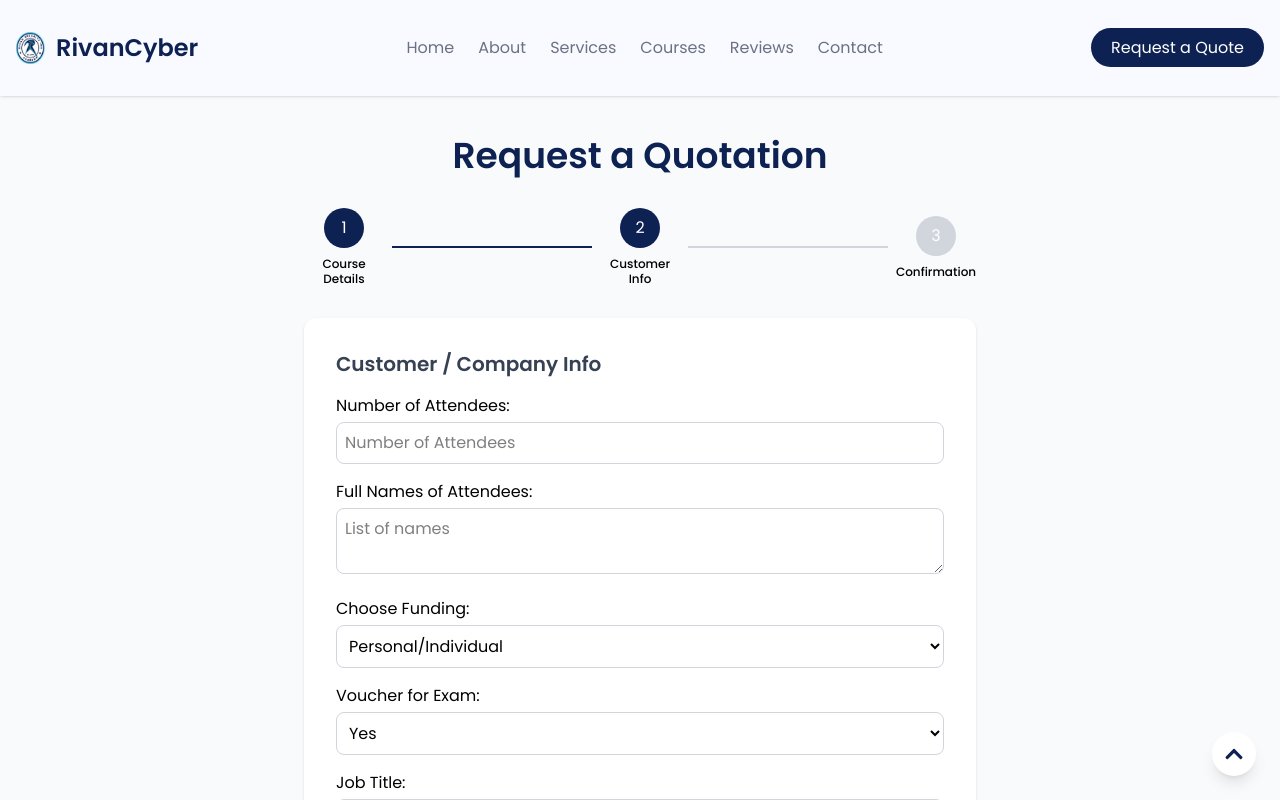
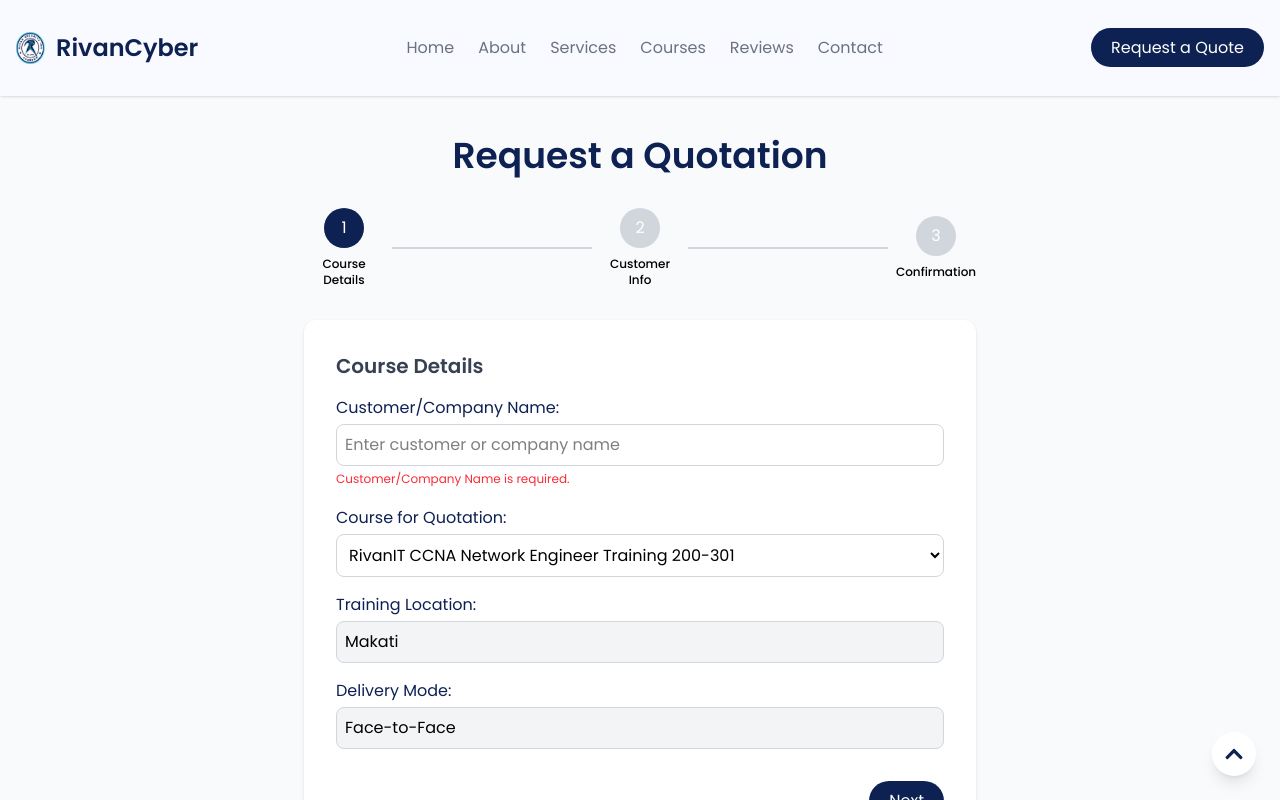
Before and after one commit to JemsProg/rivan_practice_web, a React (Vite) app in the folder frontend/: page /quotation in a window 1280 px wide. Both pictures are taken after a click on the button "Next". Shown: the top 800 px of the page. Built offline with nearby package versions, Linux system fonts and the light colour scheme.

Commit message:
fix quotation problems

```diff
--- a/frontend/src/pages/Quotation.jsx
+++ b/frontend/src/pages/Quotation.jsx
@@ -8,6 +8,7 @@ const Quotation = () => {
 
   // Multi-step form state
   const [currentStep, setCurrentStep] = useState(1);
+  const [errors, setErrors] = useState({});
   const [formData, setFormData] = useState({
     customerName: "",
     course: "RivanIT CCNA Network Engineer Training 200-301",
@@ -21,9 +22,9 @@ const Quotation = () => {
     email: "",
     contactNumber: "",
     message: "",
-    notARobot: false,
   });
 
+  // Options for the course select
   const courseOptions = [
     "RivanIT CCNA Network Engineer Training 200-301",
     "CCNP Enterprise: ENCORxENARSIxSDWAN",
@@ -32,27 +33,72 @@ const Quotation = () => {
     "RIVAN ITILV3/4",
   ];
 
+  // Funding options
+  const fundingOptions = ["Personal/Individual", "Sponsor/Corporate"];
+
+  // Update form data on change
+  const handleChange = (e) => {
+    const { name, value, type, checked } = e.target;
+    setFormData((prev) => ({
+      ...prev,
+      [name]: type === "checkbox" ? checked : value,
+    }));
+
+    // Clear error for this field when user types
+    setErrors((prev) => ({ ...prev, [name]: "" }));
+  };
+
+  // Validate required fields for each step
+  const validateStep = () => {
+    const newErrors = {};
+    if (currentStep === 1) {
+      if (!formData.customerName.trim()) {
+        newErrors.customerName = "Customer/Company Name is required.";
+      }
+    } else if (currentStep === 2) {
+      if (!formData.numberOfAttendees) {
+        newErrors.numberOfAttendees = "Number of Attendees is required.";
+      }
+      if (!formData.attendeeNames.trim()) {
+        newErrors.attendeeNames = "Full Names of Attendees is required.";
+      }
+      if (!formData.jobTitle.trim()) {
+        newErrors.jobTitle = "Job Title is required.";
+      }
+      if (!formData.email.trim()) {
+        newErrors.email = "Email is required.";
+      }
+      if (!formData.contactNumber.trim()) {
+        newErrors.contactNumber = "Contact Number is required.";
+      }
+    } else if (currentStep === 3) {
+      if (!formData.message.trim()) {
+        newErrors.message = "Message is required.";
+      }
+    }
+    setErrors(newErrors);
+    return Object.keys(newErrors).length === 0;
+  };
+
+  // Navigation functions
   const goToNextStep = () => {
-    if (currentStep < 3) setCurrentStep(currentStep + 1);
+    if (validateStep()) {
+      setCurrentStep(currentStep + 1);
+    }
   };
 
   const goToPrevStep = () => {
-    if (currentStep > 1) setCurrentStep(currentStep - 1);
-  };
-
-  const handleChange = (e) => {
-    const { name, value, type, checked } = e.target;
-    setFormData({
-      ...formData,
-      [name]: type === "checkbox" ? checked : value,
-    });
+    if (currentStep > 1) {
+      setCurrentStep(currentStep - 1);
+    }
   };
 
   const handleSubmit = (e) => {
     e.preventDefault();
+    if (validateStep()) {
       console.log("Form Data:", formData);
-    alert("Quotation requested!");
-    // Reset form data
+      // Submission logic goes here
+      // Reset form data and step after successful submission
       setFormData({
         customerName: "",
         course: "RivanIT CCNA Network Engineer Training 200-301",
@@ -66,29 +112,41 @@ const Quotation = () => {
         email: "",
         contactNumber: "",
         message: "",
-      notARobot: false,
       });
       setCurrentStep(1);
+      setErrors({});
+    }
   };
 
-  // ----- STEP COMPONENTS -----
-  const Step1 = () => (
+  // Render content for each step
+  const renderStepContent = () => {
+    switch (currentStep) {
+      case 1:
+        return (
           <div>
-      <h2 className="text-xl font-semibold mb-4 text-gray-700">Course Details</h2>
+            <h2 className="text-xl font-semibold mb-4 text-gray-700">
+              Course Details
+            </h2>
             <div className="mb-4">
-        <label className="block mb-1">Customer/Company Name:</label>
+              <label className="block mb-1 text-[#0D2153]">
+                Customer/Company Name:
+              </label>
               <input
                 type="text"
                 name="customerName"
                 value={formData.customerName}
                 onChange={handleChange}
+                placeholder="Enter customer or company name"
                 className="w-full p-2 border border-gray-300 rounded-lg"
-          placeholder="Enter customer or company name"
-          required
               />
+              {errors.customerName && (
+                <span className="text-red-500 text-xs">{errors.customerName}</span>
+              )}
             </div>
             <div className="mb-4">
-        <label className="block mb-1">Course for Quotation:</label>
+              <label className="block mb-1 text-[#0D2153]">
+                Course for Quotation:
+              </label>
               <select
                 name="course"
                 value={formData.course}
@@ -103,69 +161,91 @@ const Quotation = () => {
               </select>
             </div>
             <div className="mb-4">
-        <label className="block mb-1">Training Location:</label>
+              <label className="block mb-1 text-[#0D2153]">
+                Training Location:
+              </label>
               <input
                 type="text"
                 name="trainingLocation"
                 value={formData.trainingLocation}
-          onChange={handleChange}
-          className="w-full p-2 border border-gray-300 rounded-lg"
+                readOnly
+                className="w-full p-2 border border-gray-300 rounded-lg bg-gray-100"
               />
             </div>
             <div className="mb-4">
-        <label className="block mb-1">Delivery Mode:</label>
+              <label className="block mb-1 text-[#0D2153]">
+                Delivery Mode:
+              </label>
               <input
                 type="text"
                 name="deliveryMode"
                 value={formData.deliveryMode}
-          onChange={handleChange}
-          className="w-full p-2 border border-gray-300 rounded-lg"
+                readOnly
+                className="w-full p-2 border border-gray-300 rounded-lg bg-gray-100"
               />
             </div>
           </div>
         );
-
-  const Step2 = () => (
+      case 2:
+        return (
           <div>
-      <h2 className="text-xl font-semibold mb-4 text-gray-700">Customer / Company Info</h2>
+            <h2 className="text-xl font-semibold mb-4 text-gray-700">
+              Customer / Company Info
+            </h2>
             <div className="mb-4">
-        <label className="block mb-1">Number of Attendees:</label>
+              <label className="block mb-1 text-[#0D2153]">
+                Number of Attendees:
+              </label>
               <input
                 type="number"
                 name="numberOfAttendees"
                 value={formData.numberOfAttendees}
                 onChange={handleChange}
-          className="w-full p-2 border border-gray-300 rounded-lg"
                 min="1"
                 placeholder="Number of Attendees"
+                className="w-full p-2 border border-gray-300 rounded-lg"
               />
+              {errors.numberOfAttendees && (
+                <span className="text-red-500 text-xs">{errors.numberOfAttendees}</span>
+              )}
             </div>
             <div className="mb-4">
-        <label className="block mb-1">Full Names of Attendees:</label>
+              <label className="block mb-1 text-[#0D2153]">
+                Full Names of Attendees:
+              </label>
               <textarea
                 name="attendeeNames"
                 rows="2"
                 value={formData.attendeeNames}
                 onChange={handleChange}
+                placeholder="List of names"
                 className="w-full p-2 border border-gray-300 rounded-lg"
-          placeholder="List of names"
-        />
+              ></textarea>
+              {errors.attendeeNames && (
+                <span className="text-red-500 text-xs">{errors.attendeeNames}</span>
+              )}
             </div>
             <div className="mb-4">
-        <label className="block mb-1">Choose Funding:</label>
+              <label className="block mb-1 text-[#0D2153]">
+                Choose Funding:
+              </label>
               <select
                 name="fundingType"
                 value={formData.fundingType}
                 onChange={handleChange}
                 className="w-full p-2 border border-gray-300 rounded-lg"
               >
-          <option>Personal/Individual</option>
-          <option>Company Sponsored</option>
-          <option>Government Funded</option>
+                {fundingOptions.map((option) => (
+                  <option key={option} value={option}>
+                    {option}
+                  </option>
+                ))}
               </select>
             </div>
             <div className="mb-4">
-        <label className="block mb-1">Voucher for Exam:</label>
+              <label className="block mb-1 text-[#0D2153]">
+                Voucher for Exam:
+              </label>
               <select
                 name="voucherNeeded"
                 value={formData.voucherNeeded}
@@ -177,106 +257,103 @@ const Quotation = () => {
               </select>
             </div>
             <div className="mb-4">
-        <label className="block mb-1">Job Title:</label>
+              <label className="block mb-1 text-[#0D2153]">
+                Job Title:
+              </label>
               <input
                 type="text"
                 name="jobTitle"
                 value={formData.jobTitle}
                 onChange={handleChange}
+                placeholder="Enter your job title"
                 className="w-full p-2 border border-gray-300 rounded-lg"
-          placeholder="Enter your job title"
               />
+              {errors.jobTitle && (
+                <span className="text-red-500 text-xs">{errors.jobTitle}</span>
+              )}
             </div>
             <div className="mb-4">
-        <label className="block mb-1">Email:</label>
+              <label className="block mb-1 text-[#0D2153]">
+                Email:
+              </label>
               <input
                 type="email"
                 name="email"
                 value={formData.email}
                 onChange={handleChange}
+                placeholder="Enter your email"
                 className="w-full p-2 border border-gray-300 rounded-lg"
-          placeholder="Enter your email"
                 required
               />
+              {errors.email && (
+                <span className="text-red-500 text-xs">{errors.email}</span>
+              )}
             </div>
             <div className="mb-4">
-        <label className="block mb-1">Contact Number:</label>
+              <label className="block mb-1 text-[#0D2153]">
+                Contact Number:
+              </label>
               <input
                 type="text"
                 name="contactNumber"
                 value={formData.contactNumber}
                 onChange={handleChange}
+                placeholder="Enter your contact number"
                 className="w-full p-2 border border-gray-300 rounded-lg"
-          placeholder="Enter your contact number"
               />
+              {errors.contactNumber && (
+                <span className="text-red-500 text-xs">{errors.contactNumber}</span>
+              )}
             </div>
           </div>
         );
-
-  const Step3 = () => (
+      case 3:
+        return (
           <div>
-      <h2 className="text-xl font-semibold mb-4 text-gray-700">Message & Confirmation</h2>
+            <h2 className="text-xl font-semibold mb-4 text-gray-700">
+              Message & Confirmation
+            </h2>
             <div className="mb-4">
-        <label className="block mb-1">Message:</label>
+              <label className="block mb-1 text-[#0D2153]">
+                Message:
+              </label>
               <textarea
                 name="message"
                 rows="4"
                 value={formData.message}
                 onChange={handleChange}
+                placeholder="Enter your message (optional)"
                 className="w-full p-2 border border-gray-300 rounded-lg"
-          placeholder="Enter your message (optional)"
-        />
-      </div>
-      <div className="mb-4 flex items-center">
-        <input
-          type="checkbox"
-          name="notARobot"
-          checked={formData.notARobot}
-          onChange={handleChange}
-          className="mr-2"
-        />
-        <label>I’m not a robot</label>
+              ></textarea>
+              {errors.message && (
+                <span className="text-red-500 text-xs">{errors.message}</span>
+              )}
             </div>
           </div>
         );
-
-  const renderStepContent = () => {
-    switch (currentStep) {
-      case 1:
-        return <Step1 />;
-      case 2:
-        return <Step2 />;
-      case 3:
-        return <Step3 />;
       default:
-        return <Step1 />;
+        return null;
     }
   };
 
   return (
     <section className="py-10 bg-gray-50 min-h-screen">
       <div className="container mx-auto px-4">
-        {/* Title */}
         <div className="text-center mb-8">
           <h2 className="text-3xl md:text-4xl font-semibold text-[#0D2153]">
             Request a Quotation
           </h2>
         </div>
-        {/* Step Indicator */}
-        <div className="max-w-2xl mx-auto mb-8">
         <StepIndicator currentStep={currentStep} />
-        </div>
-        {/* Form Container */}
         <div className="max-w-2xl mx-auto bg-white p-6 md:p-8 rounded-xl shadow">
           <form onSubmit={handleSubmit}>
             {renderStepContent()}
-            {/* Navigation Buttons */}
             <div className="flex justify-between mt-8">
               {currentStep > 1 && (
                 <button
                   type="button"
                   onClick={goToPrevStep}
-                  className="px-5 py-2 bg-gray-300 text-gray-700 rounded-full hover:bg-gray-400"
+                  className="px-5 py-2 bg-gray-300 text-gray-700 rounded-full hover:bg-gray-400 cursor-pointer"
                 >
                   Back
                 </button>
@@ -285,7 +362,7 @@ const Quotation = () => {
                 <button
                   type="button"
                   onClick={goToNextStep}
-                  className="ml-auto px-5 py-2 bg-[#0D2153] text-white rounded-full hover:bg-[#09193E]"
+                  className="ml-auto px-5 py-2 bg-[#0D2153] text-white rounded-full hover:bg-[#09193E] cursor-pointer"
                 >
                   Next
                 </button>
@@ -293,7 +370,7 @@ const Quotation = () => {
               {currentStep === 3 && (
                 <button
                   type="submit"
-                  className="ml-auto px-5 py-2 bg-[#0D2153] text-white rounded-full hover:bg-[#09193E]"
+                  className="ml-auto px-5 py-2 bg-[#0D2153] text-white rounded-full hover:bg-[#09193E] cursor-pointer"
                 >
                   Submit
                 </button>
@@ -306,9 +383,8 @@ const Quotation = () => {
   );
 };
 
-const StepIndicator = ({ currentStep }) => {
-  return (
-    <div className="flex items-center justify-between w-full">
+const StepIndicator = ({ currentStep }) => (
+  <div className="max-w-2xl mx-auto flex items-center justify-between mb-8">
     <StepCircle step={1} currentStep={currentStep} label="Course Details" />
     <Line step={1} currentStep={currentStep} />
     <StepCircle step={2} currentStep={currentStep} label="Customer Info" />
@@ -316,23 +392,22 @@ const StepIndicator = ({ currentStep }) => {
     <StepCircle step={3} currentStep={currentStep} label="Confirmation" />
   </div>
 );
-};
 
 const StepCircle = ({ step, currentStep, label }) => {
-  const circleColor = currentStep >= step ? "bg-[#0D2153]" : "bg-gray-300";
+  const bgColor = currentStep >= step ? "bg-[#0D2153]" : "bg-gray-300";
   return (
     <div className="flex flex-col items-center text-center w-20">
-      <div className={`rounded-full w-10 h-10 flex items-center justify-center text-white mb-2 ${circleColor}`}>
+      <div className={`${bgColor} rounded-full w-10 h-10 flex items-center justify-center text-white mb-2`}>
         {step}
       </div>
-      <span className="text-xs font-medium leading-tight">{label}</span>
+      <span className="text-xs font-medium">{label}</span>
     </div>
   );
 };
 
 const Line = ({ step, currentStep }) => {
-  const lineColor = currentStep > step ? "bg-[#0D2153]" : "bg-gray-300";
-  return <div className={`flex-1 h-0.5 mx-2 ${lineColor}`} />;
+  const bgColor = currentStep > step ? "bg-[#0D2153]" : "bg-gray-300";
+  return <div className={`flex-1 h-0.5 mx-2 ${bgColor}`}></div>;
 };
 
 export default Quotation;
```
Lines whose indentation alone changed are shown as unchanged.
